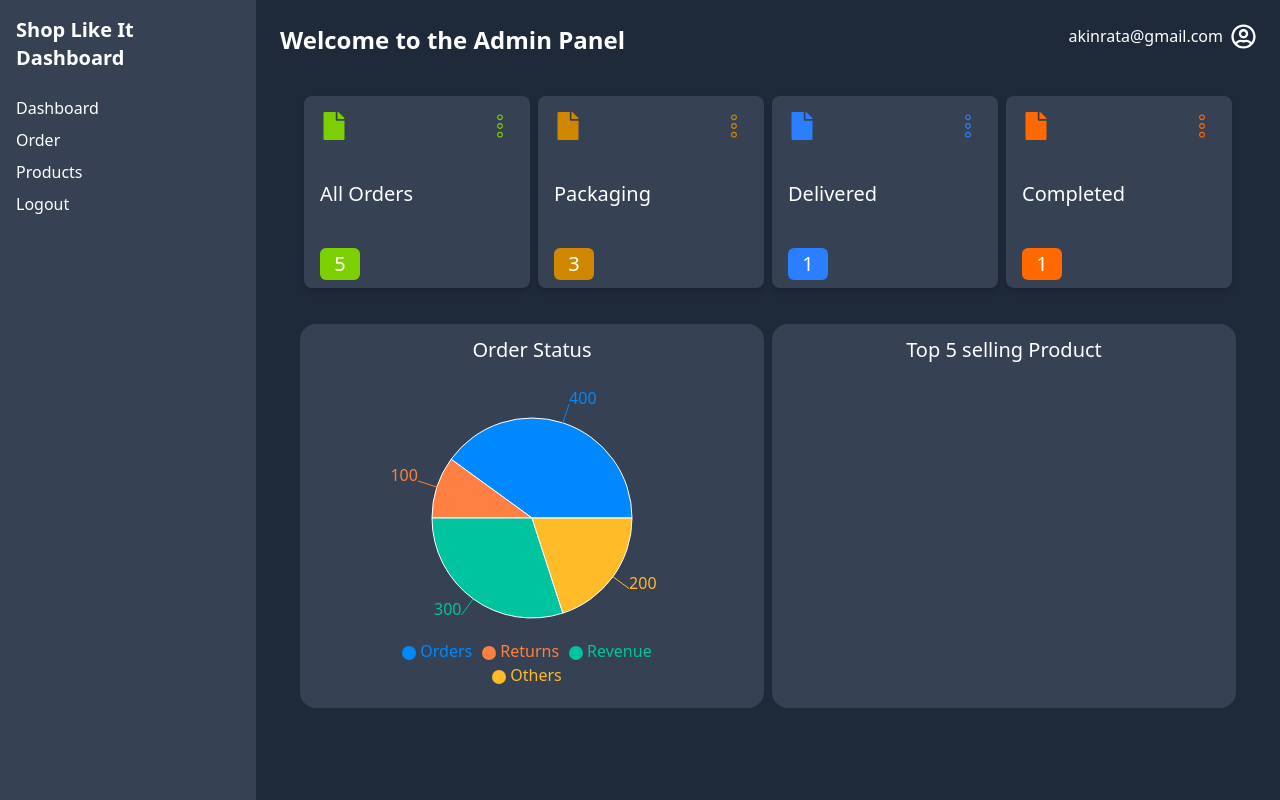
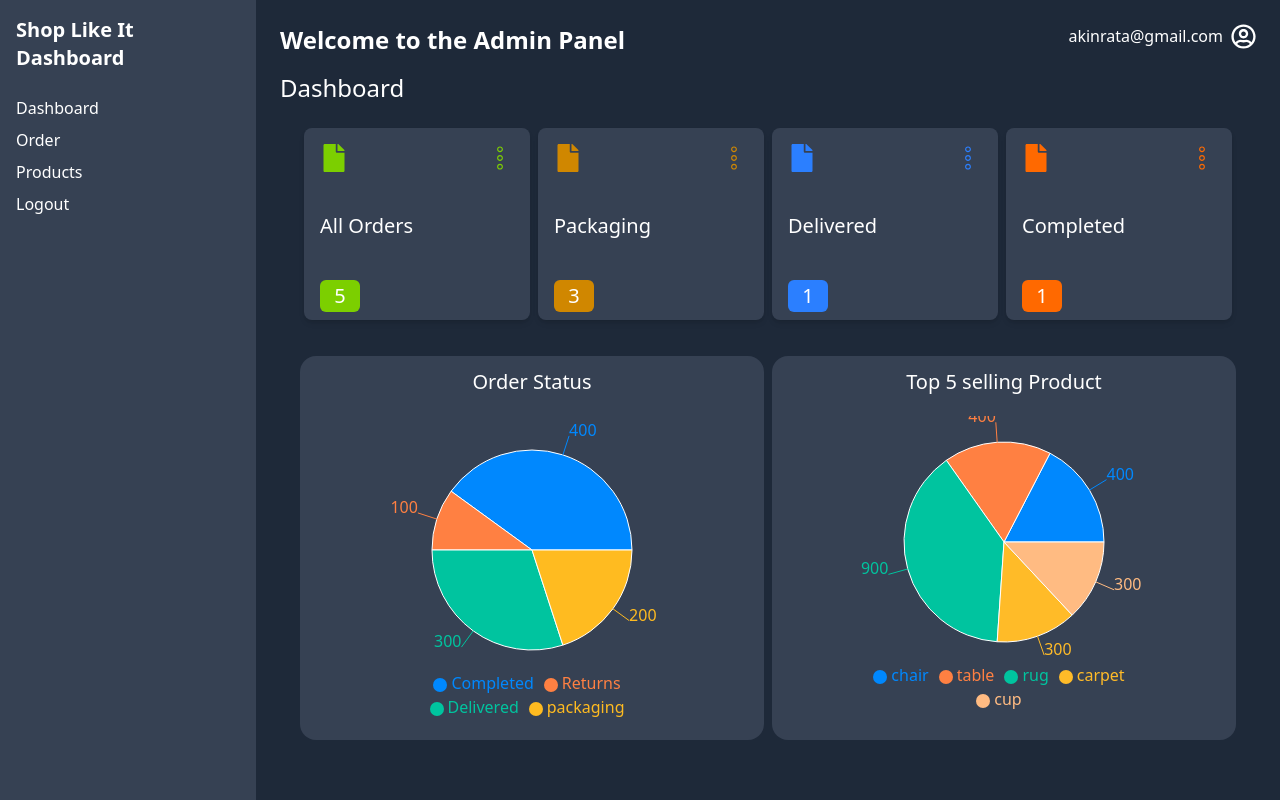
Before and after one commit to xclusive-3G/Shot-like-it-DashBoard-Frontend, a React (Vite) app: page / in a window 1280 px wide. Built offline with nearby package versions, Linux system fonts and the light colour scheme.

Commit message:
added pie chart

```diff
--- a/src/component/dashboad/Dashboard.tsx
+++ b/src/component/dashboad/Dashboard.tsx
@@ -4,20 +4,31 @@ import { PieChart, Pie, Cell, Tooltip, Legend } from 'recharts';
 import { FaFile } from "react-icons/fa";
 
 const data = [
-    { name: 'Orders', value: 400 },
+    { name: 'Completed', value: 400 },
     { name: 'Returns', value: 100 },
-    { name: 'Revenue', value: 300 },
-    { name: 'Others', value: 200 },
+    { name: 'Delivered', value: 300 },
+    { name: 'packaging', value: 200 },
 ];
 
-const COLORS = ['#0088FE', '#FF8042', '#00C49F', '#FFBB28'];
+const topSales = [
+    { name: "chair", value: 400 },
+    { name: "table", value: 400 },
+    { name: "rug", value: 900 },
+    { name: "carpet", value: 300 },
+    { name: "cup", value: 300 },
+]
+
+const COLORS = ['#0088FE', '#FF8042', '#00C49F', '#FFBB20'];
+const topSalesColors = ['#0088FE', '#FF8042', '#00C49F', '#FFBB28', '#FFBB82']
 
 
 const Dashboard: React.FC = () => {
     return (
         <>
+        <h1 className='text-2xl'>Dashboard</h1>
             <div className="grid sm:grid-cols-2 lg:grid-cols-3 xl:grid-cols-4 gap-2 p-6 text-white">
                 {/* Orders */}
+
                 <div className="bg-gray-700 w-auto h-48 rounded-lg shadow-md  justify-center items-center p-4">
                     <div className='flex justify-between text-lime-500'>
                         <p><FaFile size={28} /></p>
@@ -94,10 +105,27 @@ const Dashboard: React.FC = () => {
                             <Legend />
                         </PieChart>
                     </div>
-
                 </div>
                 <div className='w-auto h-96 bg-gray-700 rounded-2xl'>
                     <h3 className='text-center text-xl my-3'>Top 5 selling Product</h3>
+                    <div className='w-full flex justify-center items-center p-2'>
+                        <PieChart width={300} height={300}>
+                            <Pie
+                                dataKey="value"
+                                data={topSales}
+                                label
+                                cx="50%"
+                                cy="50%"
+                                outerRadius={100}
+                            >
+                                {topSales.map((entry, index) => (
+                                    <Cell key={`cell-${index}`} fill={topSalesColors[index % topSalesColors.length]} />
+                                ))}
+                            </Pie>
+                            <Tooltip />
+                            <Legend />
+                        </PieChart>
+                    </div>
                 </div>
             </div>
 
--- a/src/component/order/Order.tsx
+++ b/src/component/order/Order.tsx
@@ -1,8 +1,13 @@
 import React from 'react'
 
-const Order = () => {
+const Order:React.FC = () => {
   return (
-    <div>Order</div>
+    <>
+    <h1 className='text-2xl'>Order</h1>
+        <div>
+
+        </div>
+    </>
   )
 }
 
```
